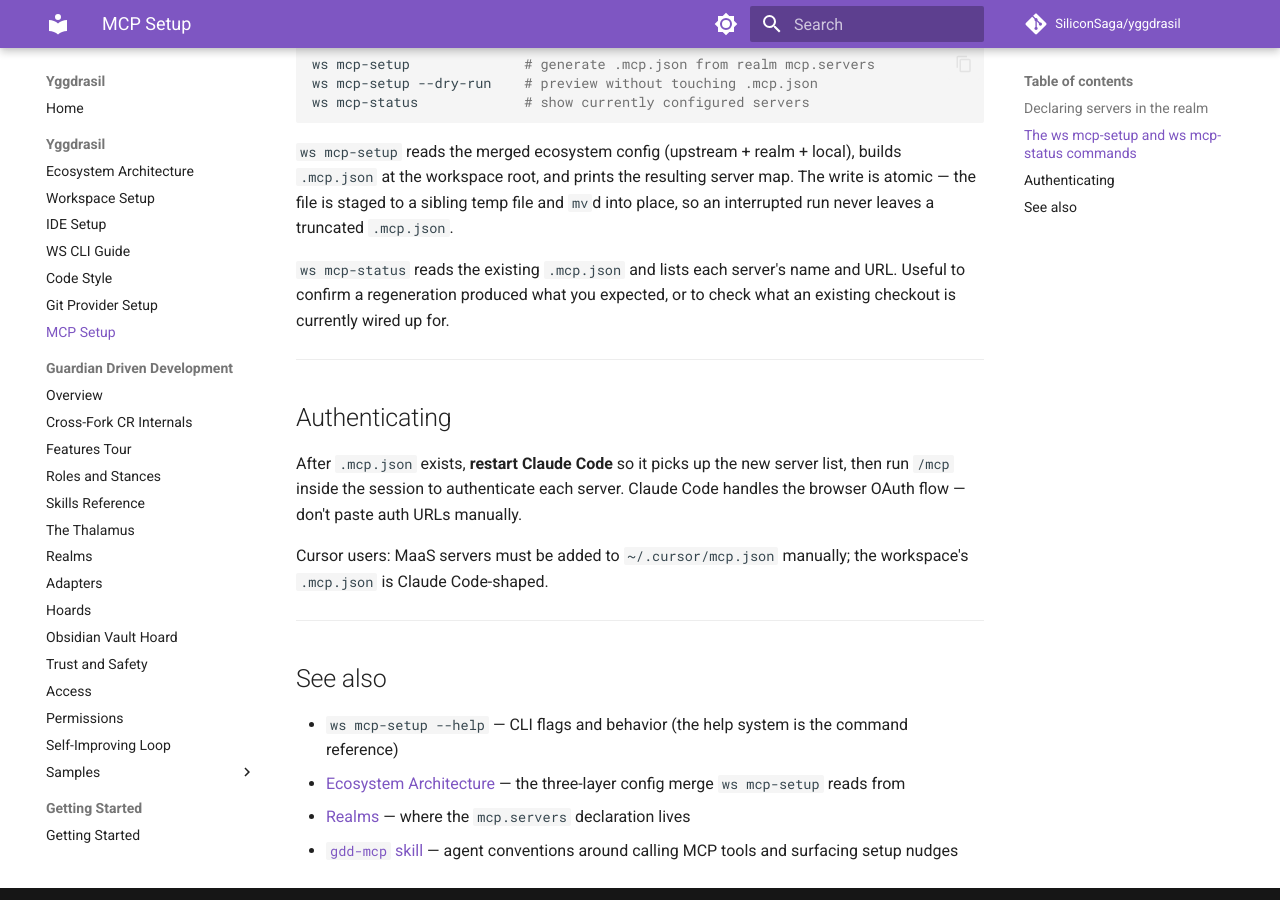
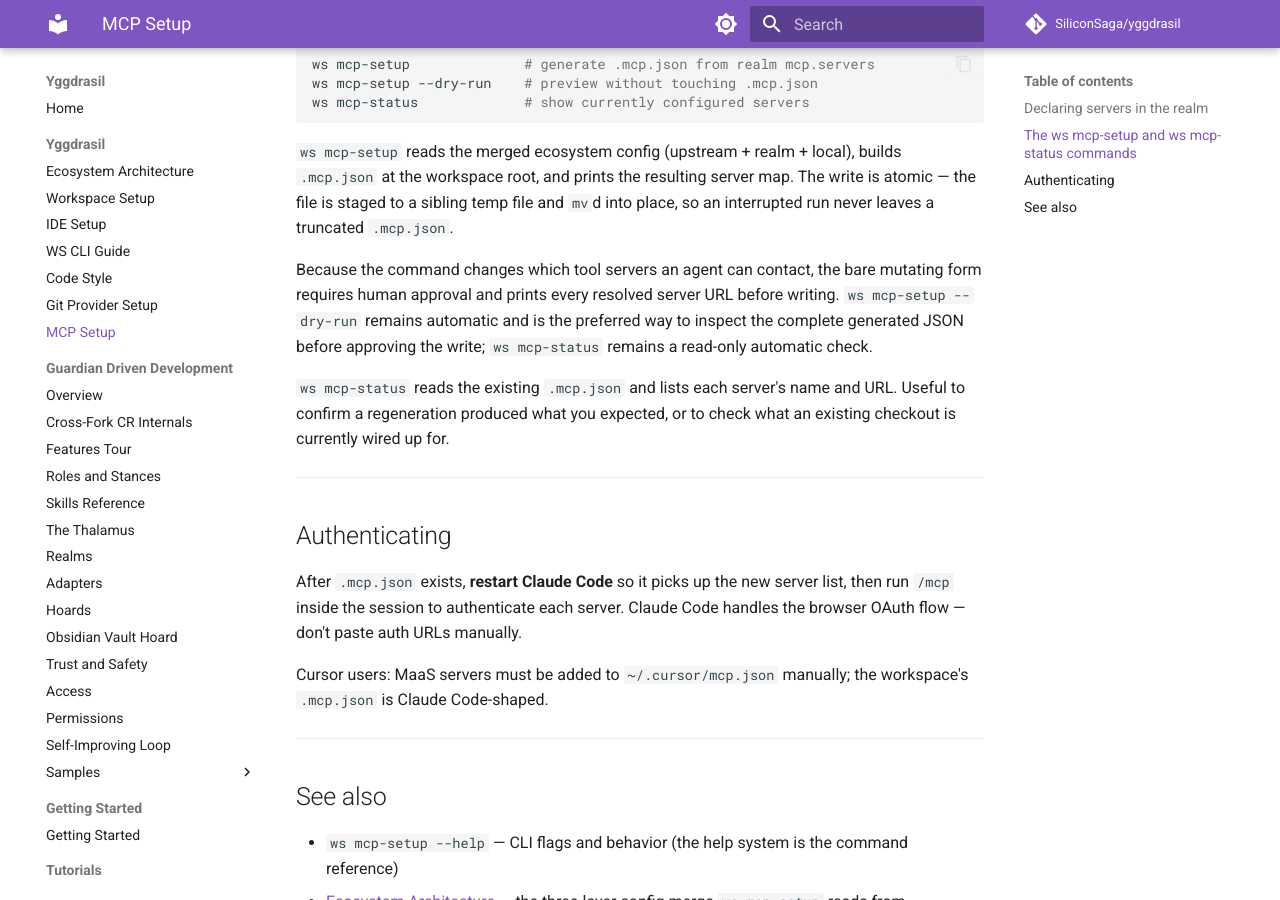
Before and after one commit to SiliconSaga/yggdrasil, an MkDocs documentation site: the page built from docs/mcp-setup.md, in a window 1280 px wide and 900 px high, scrolled down 971 px. Built offline with MkDocs 1.6.1 and Material for MkDocs 9.7.7, drawn with Linux system fonts in a browser that asks for light colours; comment, search, counter and statistics services are not loaded.

Commit message:
fix(security): human-gate MCP configuration writes
Move the bare, mutating `ws mcp-setup` command from the automatic allowlist to the committed human ask tier. Keep `ws mcp-setup --dry-run` and `ws mcp-status` automatic so agents and operators can inspect realm-declared endpoints without friction.

Print every resolved MCP server name and URL before the atomic `.mcp.json` write, document the approval boundary, and add policy regression coverage for the mutating, preview, and status forms.

Co-Authored-By: Codex GPT-5 <noreply@openai.com>

```diff
--- a/docs/mcp-setup.md
+++ b/docs/mcp-setup.md
@@ -41,6 +41,8 @@ ws mcp-status             # show currently configured servers
 
 `ws mcp-setup` reads the merged ecosystem config (upstream + realm + local), builds `.mcp.json` at the workspace root, and prints the resulting server map. The write is atomic — the file is staged to a sibling temp file and `mv`d into place, so an interrupted run never leaves a truncated `.mcp.json`.
 
+Because the command changes which tool servers an agent can contact, the bare mutating form requires human approval and prints every resolved server URL before writing. `ws mcp-setup --dry-run` remains automatic and is the preferred way to inspect the complete generated JSON before approving the write; `ws mcp-status` remains a read-only automatic check.
+
 `ws mcp-status` reads the existing `.mcp.json` and lists each server's name and URL. Useful to confirm a regeneration produced what you expected, or to check what an existing checkout is currently wired up for.
 
 ---
```
Also changed, not shown: 4 other files.
